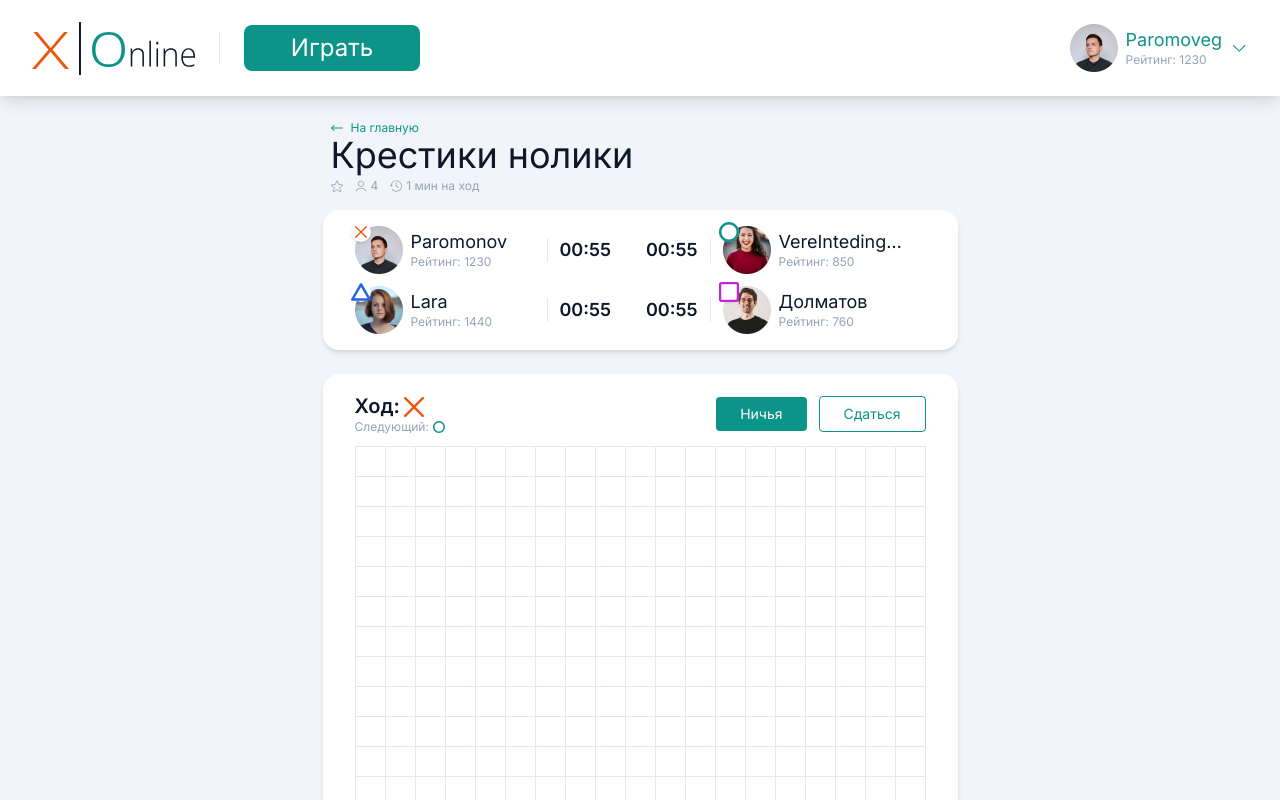
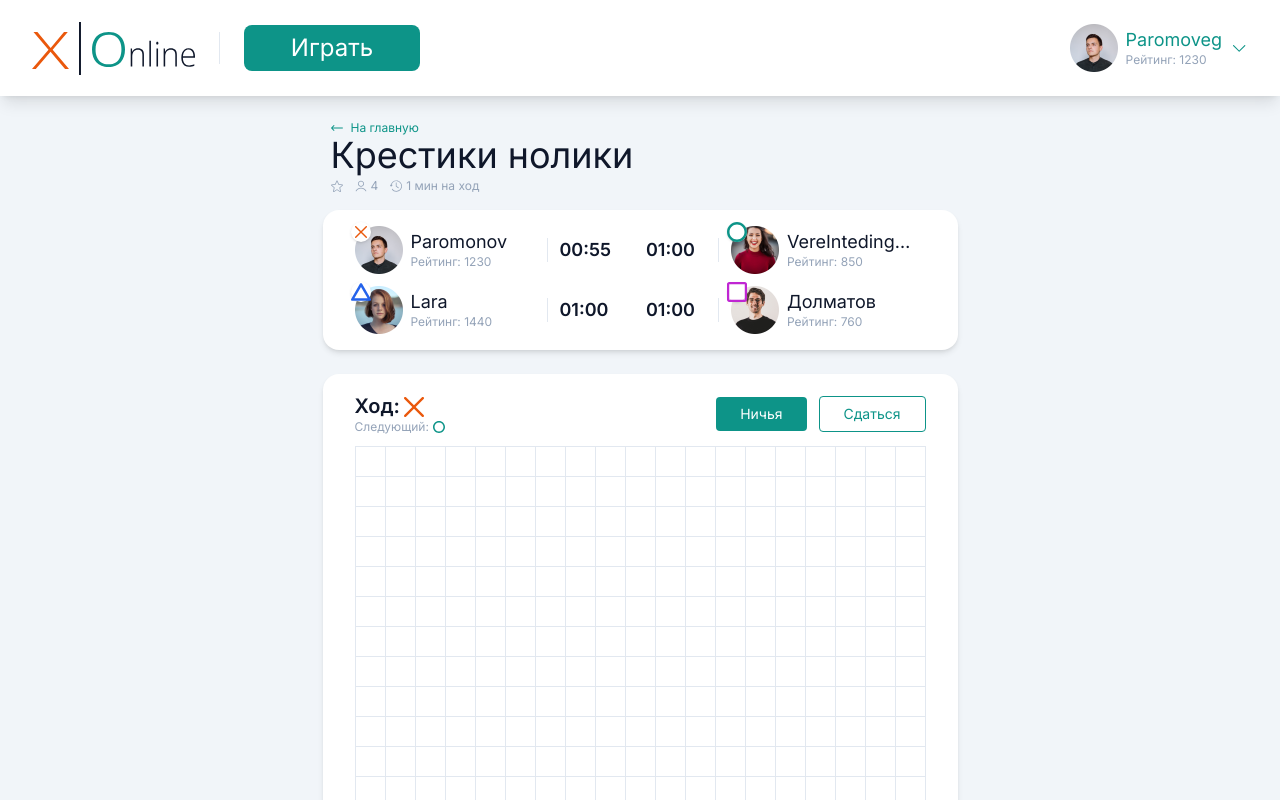
Before and after one commit to Andreeevna/tic_tac_toe, a Next.js app: page / in a window 1280 px wide. Shown: the top 800 px of the page. Built offline with nearby package versions, Linux system fonts and the light colour scheme.

Commit message:
feat: we have implemented timers for each game with its own

```diff
--- a/components/game/game-info.jsx
+++ b/components/game/game-info.jsx
@@ -70,10 +70,25 @@ function PlayerInfo({ playerInfo, isRight, isTimerRunning }) {
 	const isDanger = seconds < 10
 
 	useEffect(() => {
-		setInterval(() => {
-			setSeconds(s => Math.max(s - 1, 0))
-		}, 1000)
-	}, [])
+		if (isTimerRunning) {
+			const interval = setInterval(() => {
+				setSeconds(s => Math.max(s - 1, 0))
+			}, 1000)
+
+			return () => {
+				clearInterval(interval)
+				setSeconds(60)
+			}
+		}
+	}, [isTimerRunning])
+
+	const getTimerColor = () => {
+		if (isTimerRunning) {
+			return isDanger ? 'text-orange-600' : 'text-slate-900'
+		}
+		return 'text-slate-200'
+	}
+
 	return (
 		<div className='flex gap-3 items-center'>
 			<div className={clsx('relative', isRight && 'order-3')}>
@@ -92,9 +107,9 @@ function PlayerInfo({ playerInfo, isRight, isTimerRunning }) {
 			></div>
 			<div
 				className={clsx(
-					'text-slate-900 text-lg font-semibold',
+					'text-slate-900 text-lg font-semibold w-[60px]',
 					isRight && 'order-1',
-					isDanger ? 'text-orange-600' : 'text-slate-900'
+					getTimerColor()
 				)}
 			>
 				{minutesString}:{secondsString}
```
